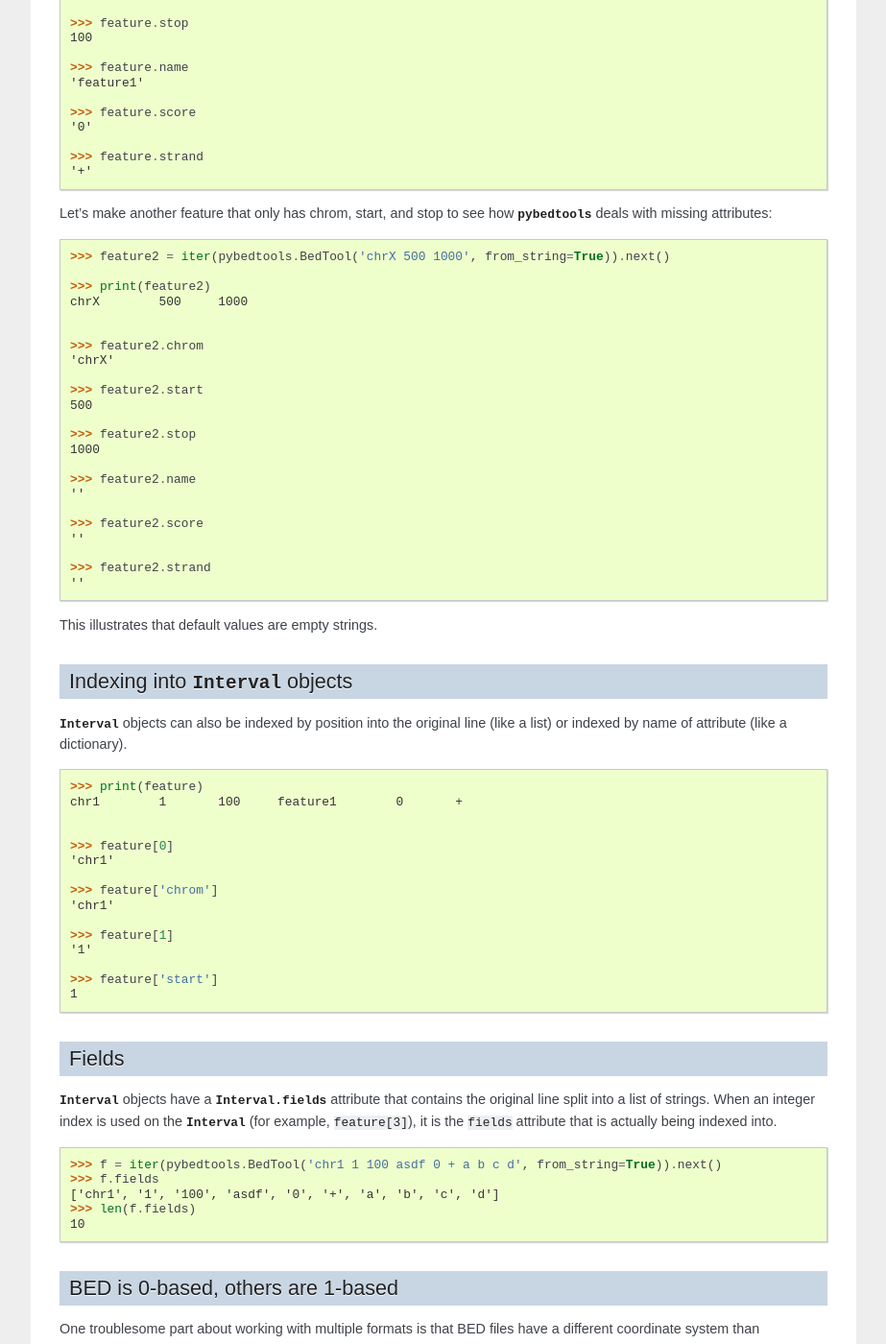
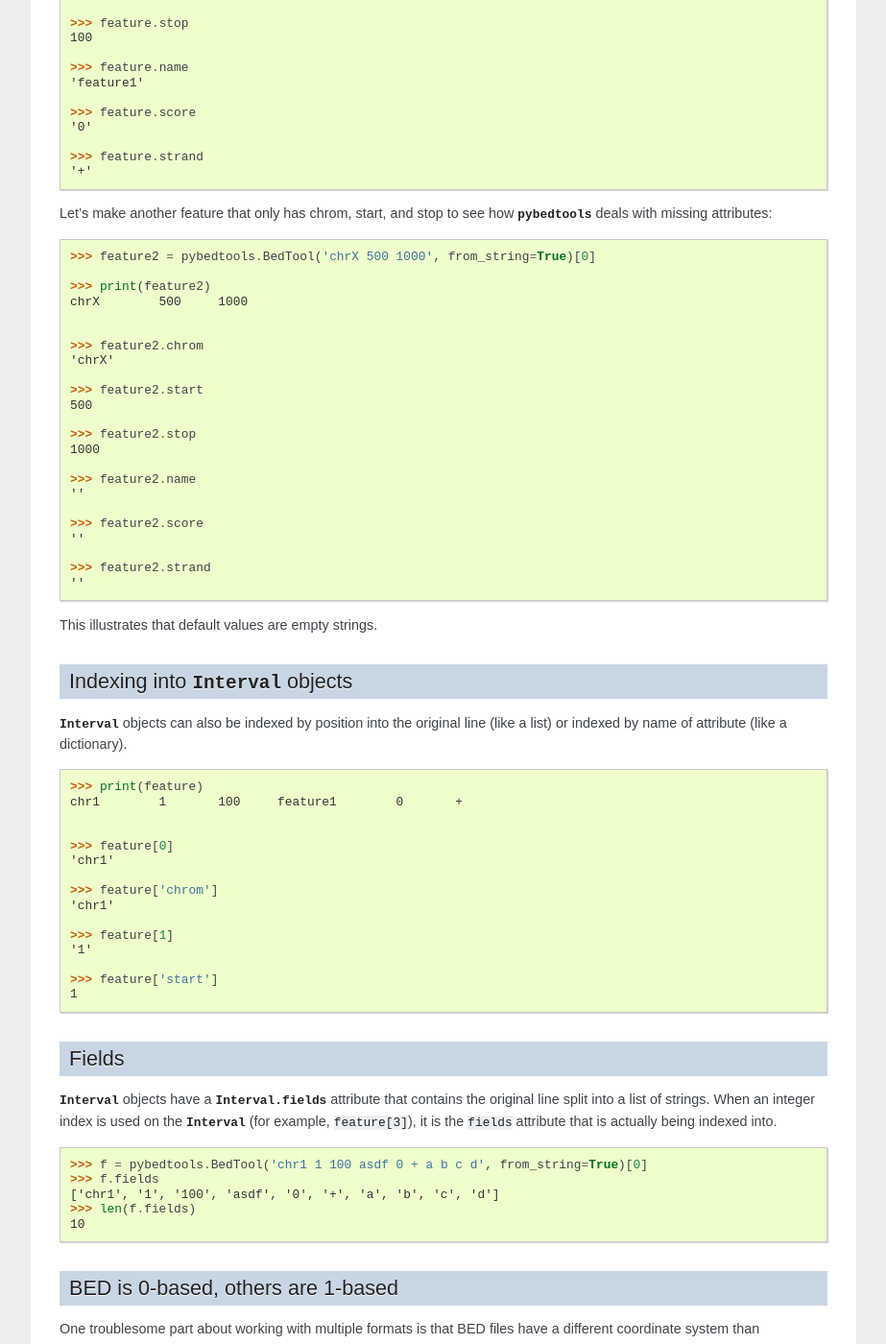
Before and after one commit to daler/pybedtools, a Sphinx documentation site: the page built from docs/source/intervals.rst, in a window 1280 px wide and 1400 px high, scrolled down 832 px. Shown: the whole window at 96% size, without its empty margins (198-1121 px from the left). Built offline with Sphinx 7.4.7, drawn with Linux system fonts in a browser that asks for light colours; comment, search, counter and statistics services are not loaded.

Commit message:
fix test to use index rather than py2-style ".next()"

```diff
--- a/docs/source/intervals.rst
+++ b/docs/source/intervals.rst
@@ -72,7 +72,7 @@ Let's make another feature that only has chrom, start, and stop to see how
 .. doctest::
     :options: +NORMALIZE_WHITESPACE
 
-    >>> feature2 = iter(pybedtools.BedTool('chrX 500 1000', from_string=True)).next()
+    >>> feature2 = pybedtools.BedTool('chrX 500 1000', from_string=True)[0]
 
     >>> print(feature2)
     chrX	500	1000
@@ -134,7 +134,7 @@ the `fields` attribute that is actually being indexed into.
 
 .. doctest::
 
-    >>> f = iter(pybedtools.BedTool('chr1 1 100 asdf 0 + a b c d', from_string=True)).next()
+    >>> f = pybedtools.BedTool('chr1 1 100 asdf 0 + a b c d', from_string=True)[0]
     >>> f.fields
     ['chr1', '1', '100', 'asdf', '0', '+', 'a', 'b', 'c', 'd']
     >>> len(f.fields)
```
